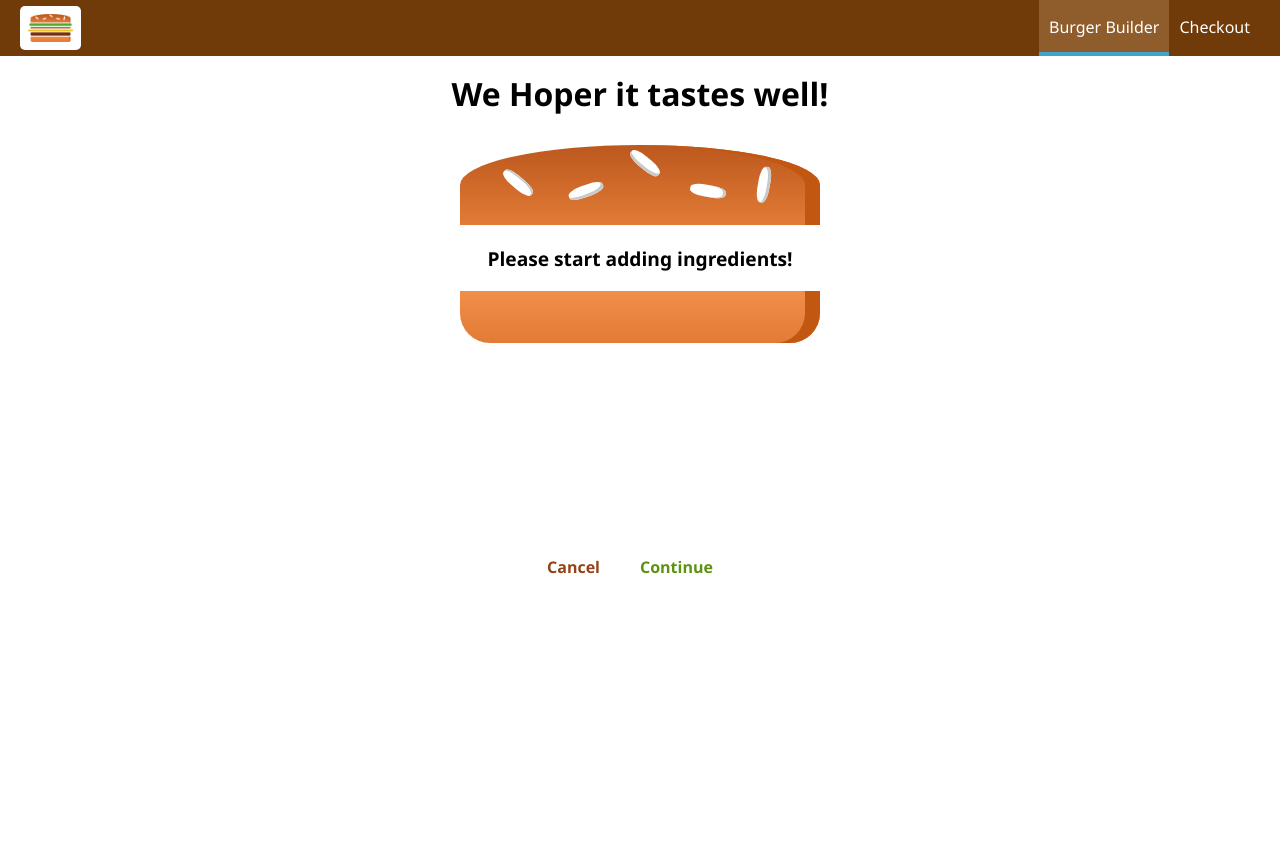
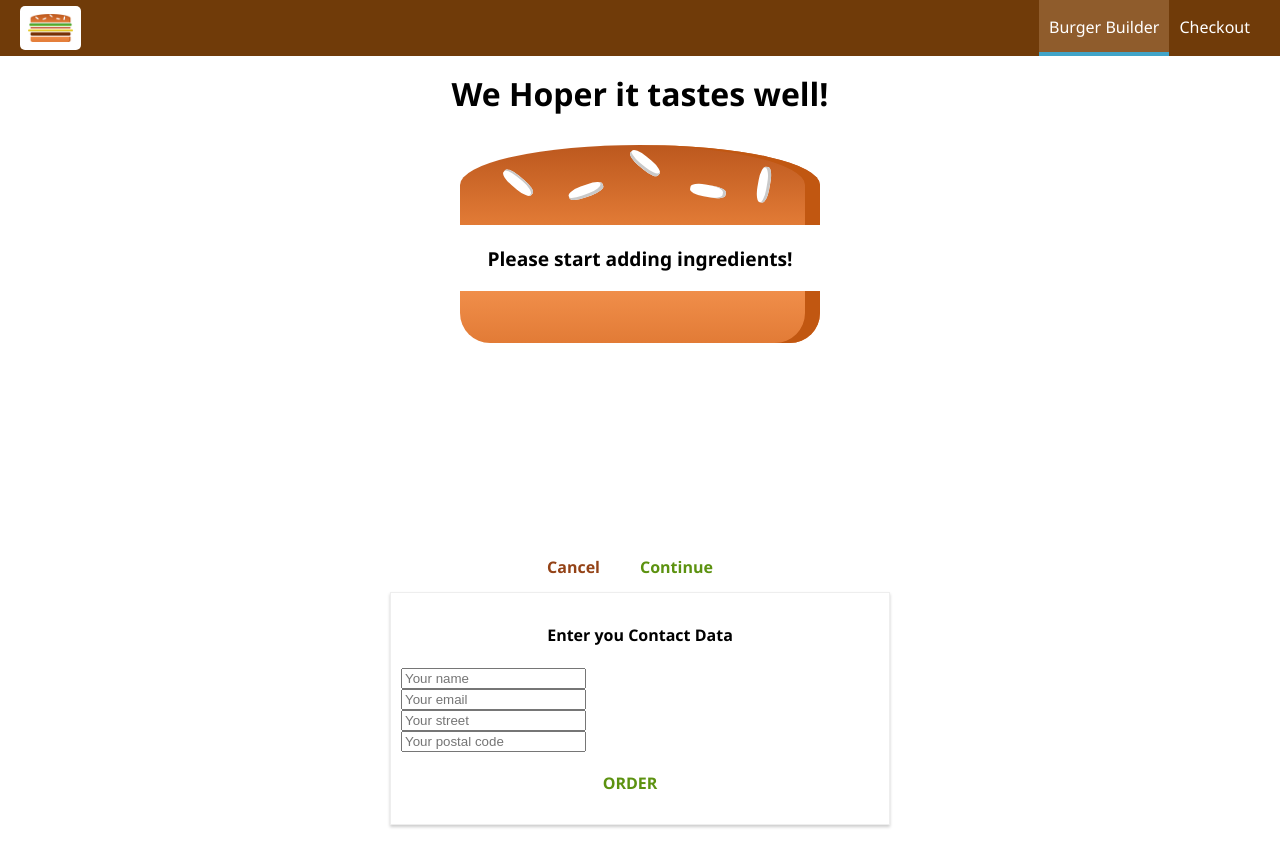
Before and after one commit to guygolanIL/BurgerBuilder, a React app: page /checkout in a window 1280 px wide. Both pictures are taken after a click on the button "Continue". Before the commit the page ends 800 px from the top, so only its background shows below. Built offline with nearby package versions, Linux system fonts and the light colour scheme.

Commit message:
new checkout form

```diff
--- a/src/containers/Checkout/Checkout.js
+++ b/src/containers/Checkout/Checkout.js
@@ -1,7 +1,7 @@
 import React from 'react';
-
+import {Route} from 'react-router-dom';
 import CheckoutSummary from '../../components/Order/CheckoutSummary/CheckoutSummary.js';
-
+import ContactData from './ContactData/ContactData';
 class Checkout extends React.Component {
 
     state = {
@@ -36,6 +36,7 @@
                     checkoutCancelled={this.checkoutCancelledHandler}
                     checkoutContinued={this.checkoutContinuedHandler}
                 />
+                <Route path={this.props.match.path + '/contact-data'} component={ContactData}/>
             </div>
         );
     }
--- /dev/null
+++ b/src/containers/Checkout/ContactData/ContactData.css
@@ -0,0 +1,19 @@
+.ContactData {
+    margin: 20px auto;
+    width: 80%;
+    text-align: center;
+    box-shadow: 0 2px 3px #ccc;
+    border: 1px solid #eee;
+    padding: 10px;
+    box-sizing: border-box;
+}
+
+.Input {
+    display: block;
+}
+
+@media (min-width: 600px) {
+    .ContactData{
+        width: 500px;
+    }
+}
--- /dev/null
+++ b/src/containers/Checkout/ContactData/ContactData.js
@@ -0,0 +1,34 @@
+import React from 'react';
+import {Button} from '../../../components/UI/Button/Button';
+import './ContactData.css';
+class ContactData extends React.Component{
+
+    state = {
+        name: '',
+        email: '',
+        address: {
+            street: '',
+            postalCode: ''
+        }
+    }
+
+    render(){
+        return (
+            <div className="ContactData">
+                <h4>Enter you Contact Data</h4>
+                <form>
+                    <input className="Input" type='text' name="name" placeholder='Your name'/>
+                    <input className="Input" type='text' name="email" placeholder='Your email'/>
+                    <input className="Input" type='text' name="street" placeholder='Your street'/>
+                    <input className="Input" type='text' name="postal" placeholder='Your postal code'/>
+
+                    <Button btnType="Success">ORDER</Button>
+                </form>
+            </div>
+        );
+    }
+
+
+}
+
+export default ContactData;
```
